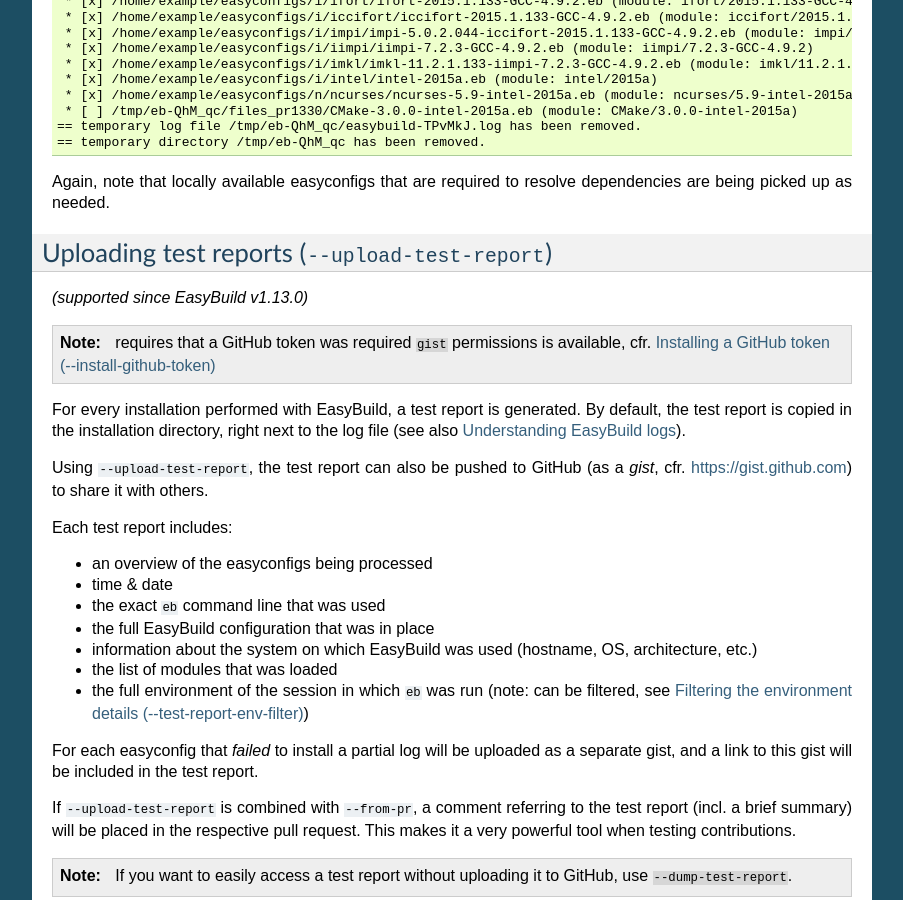
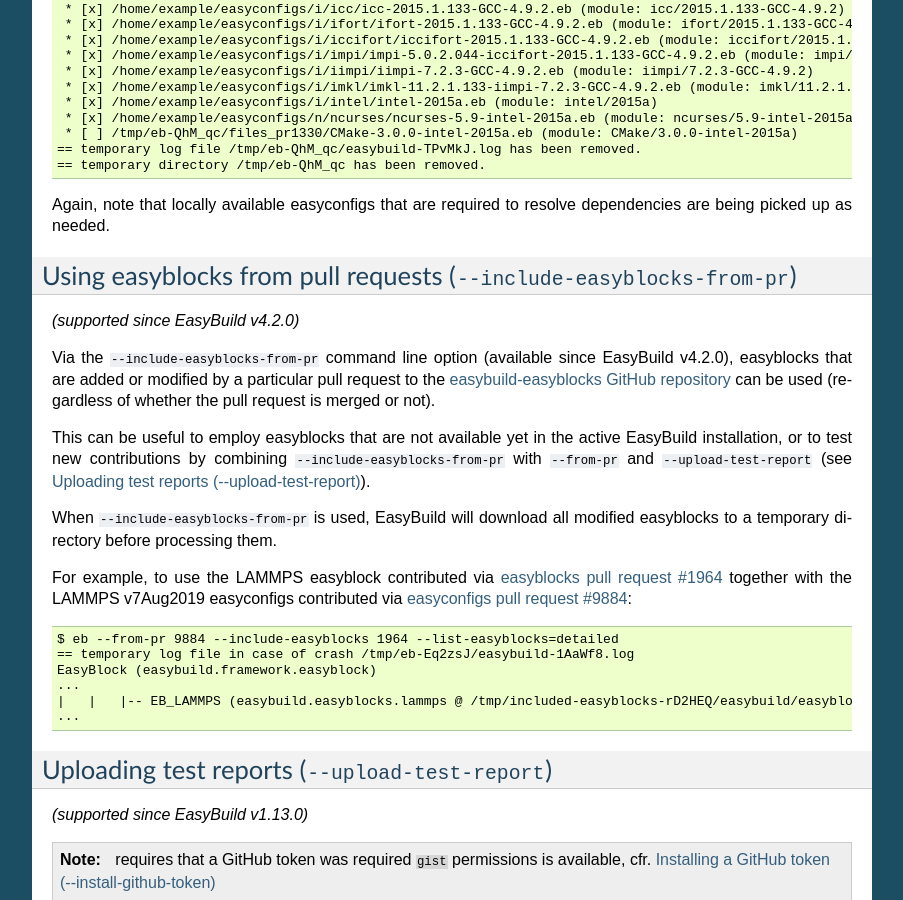
Before and after one commit to easybuilders/easybuild, a Sphinx documentation site: the page built from docs/Integration_with_GitHub.rst, in a window 1280 px wide and 900 px high, scrolled down 6196 px. Shown: the whole window, without its empty margins (198-1101 px from the left). Built offline with Sphinx 7.4.7, drawn with Linux system fonts in a browser that asks for light colours; pages that are not in the unit, such as notebooks, are missing from menus; some of the changed text lies outside the part shown.

Commit message:
add documentation for --include-easyblocks-from-pr

```diff
--- a/docs/Integration_with_GitHub.rst
+++ b/docs/Integration_with_GitHub.rst
@@ -351,6 +351,37 @@ in that same pull request for netCDF, WRF, ...::
     == temporary directory /tmp/eb-QhM_qc has been removed.
 
 Again, note that locally available easyconfigs that are required to resolve dependencies are being picked up as needed.
+
+
+.. _github_include_easyblocks_from_pr:
+
+Using easyblocks from pull requests (``--include-easyblocks-from-pr``)
+----------------------------------------------------
+
+*(supported since EasyBuild v4.2.0)*
+
+Via the ``--include-easyblocks-from-pr`` command line option (available since EasyBuild v4.2.0), easyblocks that are added or
+modified by a particular pull request to the `easybuild-easyblocks GitHub repository
+<https://github.com/easybuilders/easybuild-easyblocks>`_ can be used (regardless of whether the pull request is merged
+or not).
+
+This can be useful to employ easyblocks that are not available yet in the active EasyBuild installation,
+or to test new contributions by combining ``--include-easyblocks-from-pr`` with ``--from-pr`` and ``--upload-test-report``
+(see :ref:`github_upload_test_report`).
+
+When ``--include-easyblocks-from-pr`` is used, EasyBuild will download all modified easyblocks to a temporary
+directory before processing them.
+
+For example, to use the LAMMPS easyblock contributed via `easyblocks pull request #1964
+<https://github.com/easybuilders/easybuild-easyblocks/pull/1964>`_ together with the LAMMPS v7Aug2019 easyconfigs contributed via
+`easyconfigs pull request #9884 <https://github.com/easybuilders/easybuild-easyconfigs/pull/9884>`_::
+
+    $ eb --from-pr 9884 --include-easyblocks 1964 --list-easyblocks=detailed
+    == temporary log file in case of crash /tmp/eb-Eq2zsJ/easybuild-1AaWf8.log
+    EasyBlock (easybuild.framework.easyblock)
+    ...
+    |   |   |-- EB_LAMMPS (easybuild.easyblocks.lammps @ /tmp/included-easyblocks-rD2HEQ/easybuild/easyblocks/lammps.py)
+    ...
 
 
 .. _github_upload_test_report:
```
